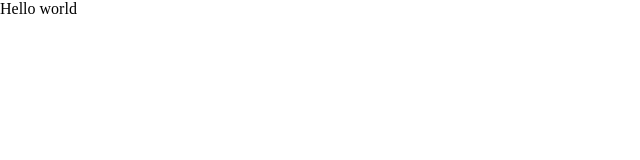
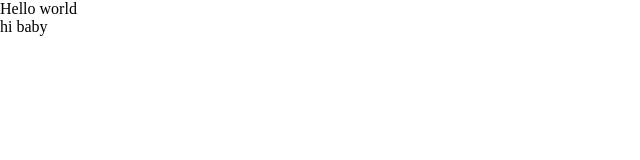
Before and after one commit to Valentyn13/react-typescript-starter, a React (Vite) app: page / in a window 1280 px wide. Shown: the top 160 px of the page, without its empty margins (0-640 px from the left). Built offline with nearby package versions, Linux system fonts and the light colour scheme.

Commit message:
junk commit

```diff
--- a/src/app/App.tsx
+++ b/src/app/App.tsx
@@ -4,6 +4,7 @@ const App = () => {
     return (
         <>
             <h1>Hello world</h1>
+            <p>hi baby</p>
         </>
     );
 };
```
